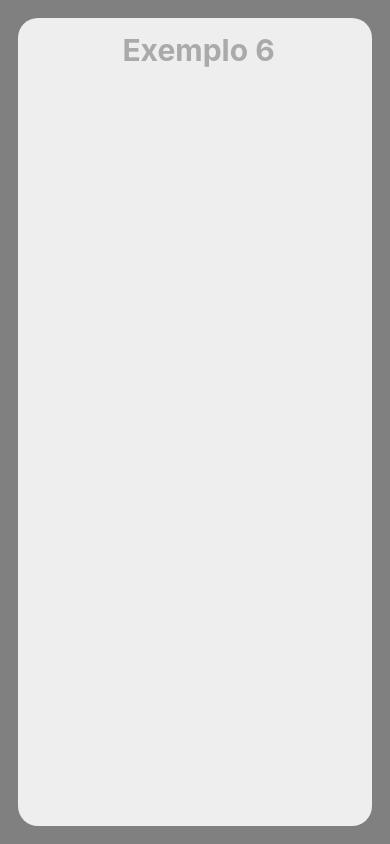
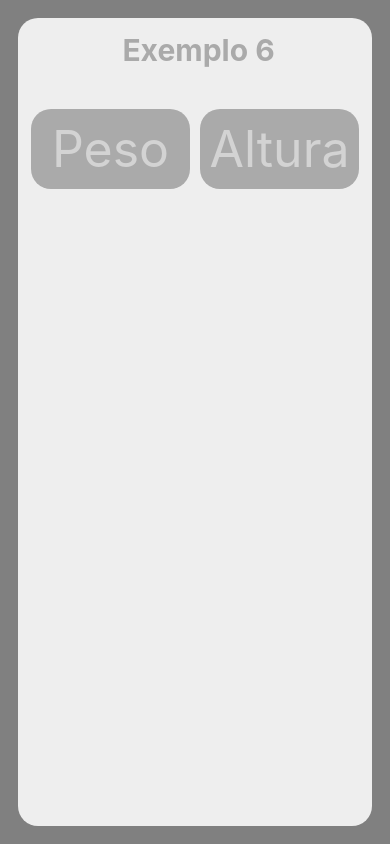
Before and after one commit to MatheusAraujo02/aula_pam, a React Native app: screen / in a window 390 px wide. Built offline with nearby package versions, Linux system fonts and the light colour scheme.

Commit message:
ex_6 Continuação

```diff
--- a/src/ex_6/index.js
+++ b/src/ex_6/index.js
@@ -1,11 +1,16 @@
 import { View, Text } from 'react-native';
 
 import styles from './styles';
+import Input from './input';
 
 export default function Exemplo_6 (){
     return(
         <View style={styles.container}>
             <Text style={styles.titulo}> Exemplo 6</Text>
+            <View style={styles.ladoalado}>
+                <Input placeholder='Peso'  />
+                <Input placeholder='Altura'  />
+            </View>
         </View>
 
     )
--- a/src/ex_6/input/index.js
+++ b/src/ex_6/input/index.js
@@ -2,8 +2,16 @@
 
 import styles from './styles';
 
-export default function Input() {
+export default function Input({placeholder, valor, atualizaValor}) {
     return (
-        <TextInput />
+        <TextInput
+            style={[styles.input, {outline: 'none'}]}
+            placeholder={placeholder}
+            placeholderTextColor='lightgray'
+            keyboardType='numeric'
+            value={valor}
+            onChangeText={vlr => atualizaValor(vlr)}
+
+        />
     );
 }
--- a/src/ex_6/input/styles.js
+++ b/src/ex_6/input/styles.js
@@ -5,8 +5,11 @@
         height: 80,
         textAlign: 'center',
         width: '50%',
-        color: 'lightgrey',
+        color: '#eee',
         fontSize: 50,
+        backgroundColor: '#aaa',
+        borderRadius: 20,
+        margin: 5,
     }
 });
 
--- a/src/ex_6/styles.js
+++ b/src/ex_6/styles.js
@@ -15,6 +15,10 @@
         fontWeight: 'bold',
         color: '#AAA'
     },
+    ladoalado: {
+        flexDirection: 'row',
+        marginVertical: 30,
+    },
 })
 
 export default styles;
```
